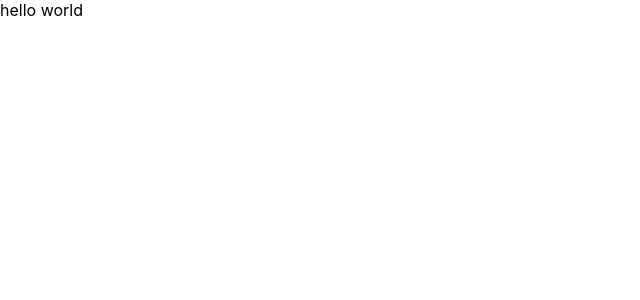
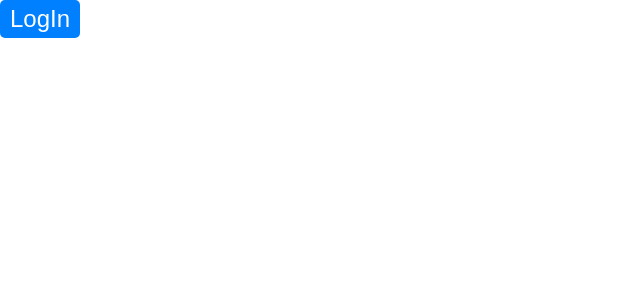
Before and after one commit to Arshavir-Gasparyan/Todo-task, a React (Create React App) app: page / in a window 1280 px wide. Shown: the top 300 px of the page, without its empty margins (0-640 px from the left). Built offline with nearby package versions, Linux system fonts and the light colour scheme.

Commit message:
feat(Components): Create Button component

```diff
--- a/src/App.js
+++ b/src/App.js
@@ -1,5 +1,7 @@
+import Button from "./Components/Button/Button";
+
 function App() {
-  return <div>hello world</div>;
+  return <Button />;
 }
 
 export default App;
--- /dev/null
+++ b/src/Components/Button/Button.js
@@ -0,0 +1,9 @@
+import styles from "./Button.module.css";
+
+export default function Button({ text, onClick }) {
+  return (
+    <button className={styles.button} onClick={onClick}>
+      {text}LogIn
+    </button>
+  );
+}
--- /dev/null
+++ b/src/Components/Button/Button.module.css
@@ -0,0 +1,15 @@
+.button{
+    background-color: #007FFF;
+    font-size: 24px;
+    padding: 5px 10px;
+    color: white;
+    border: inherit;
+    border-radius: 5px;
+}
+
+.button:hover{
+    cursor: pointer;
+    border: 1px solid #007FFF;
+    color: #007FFF;
+    background-color: white;
+}
```
